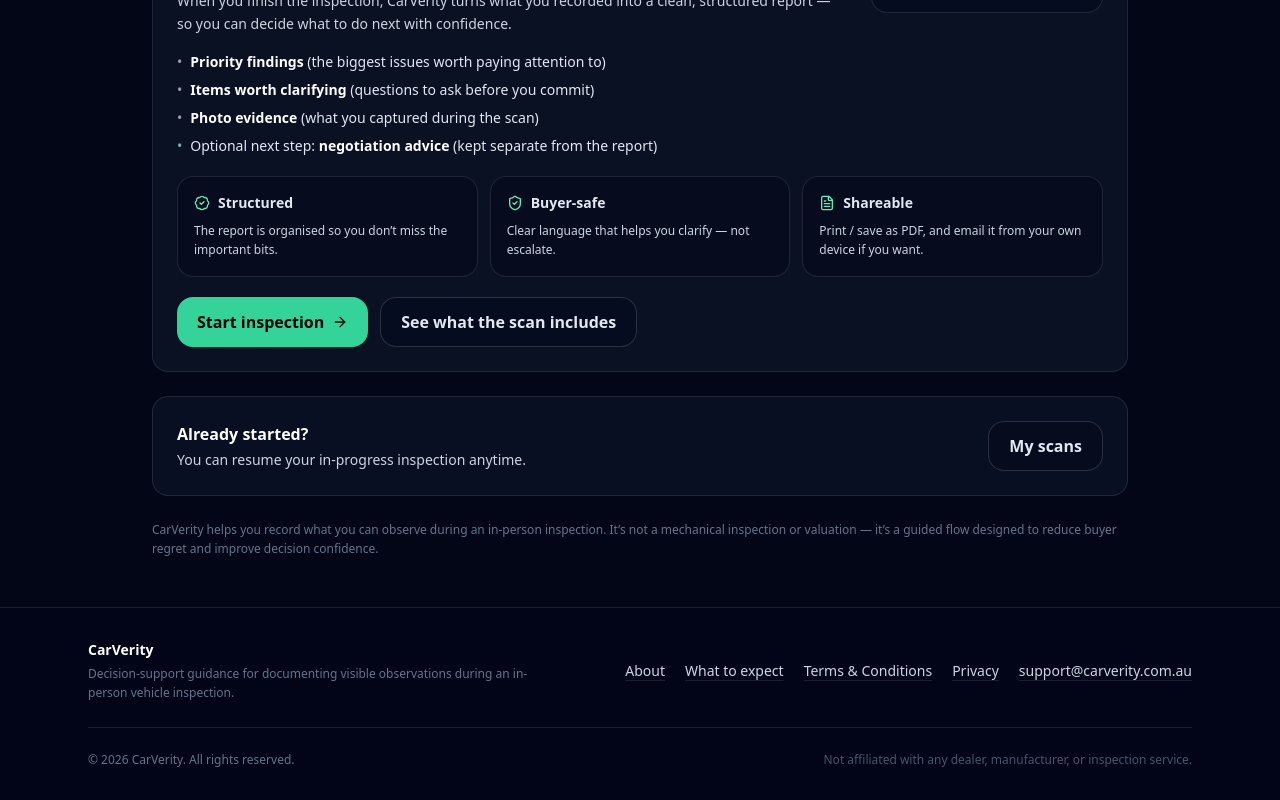
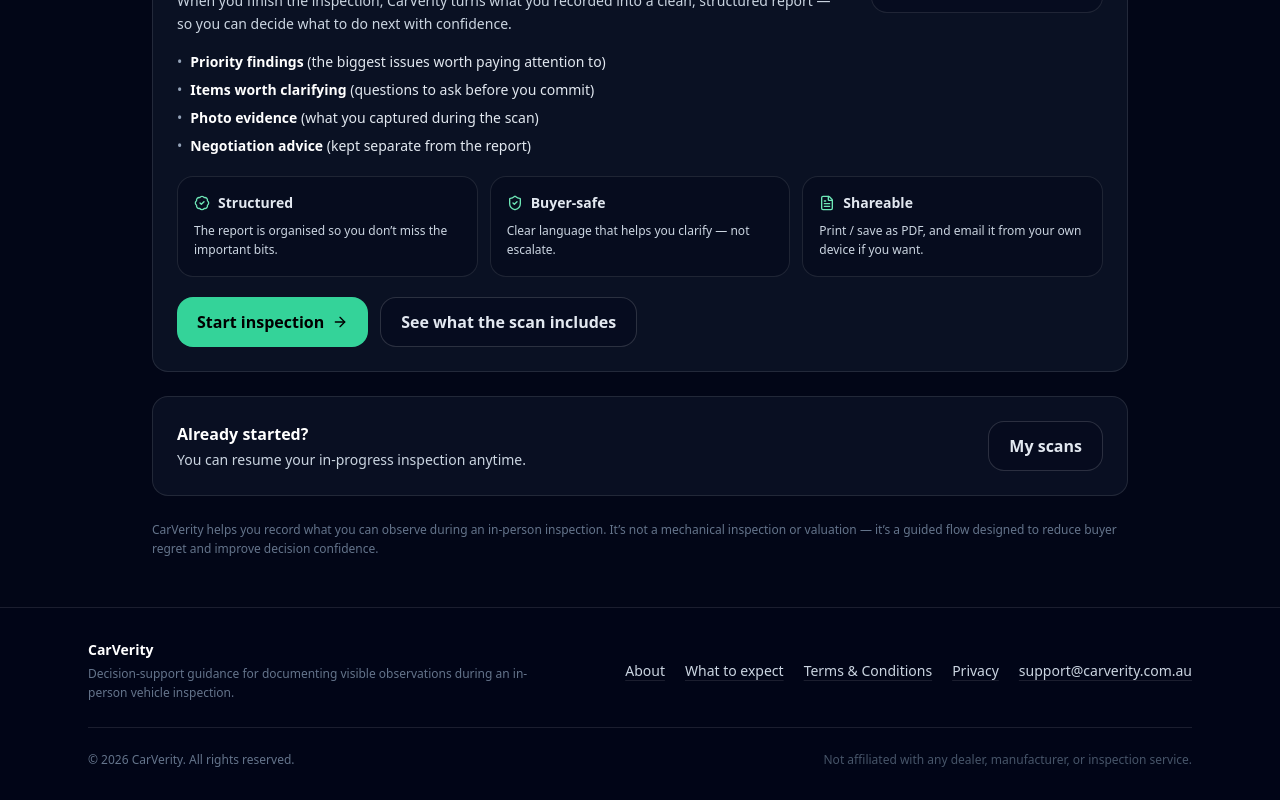
Before and after one commit to jeremy-swallow/carverity-clean, a React (Vite) app: page / in a window 1280 px wide. Shown: the part 1232-2032 px from the top of the page. Built offline with nearby package versions, Linux system fonts and the light colour scheme; no server answers.

Commit message:
Tweak negotiation advice bullet on home page

```diff
--- a/src/pages/Home.tsx
+++ b/src/pages/Home.tsx
@@ -33,7 +33,9 @@ function normaliseResumeTarget(
   if (s.startsWith("/")) return s;
 
   // If older code stored a keyword step, map it safely
-  const scanId: string | null = progress?.scanId ? String(progress.scanId) : null;
+  const scanId: string | null = progress?.scanId
+    ? String(progress.scanId)
+    : null;
 
   if (s === "unlock" && scanId) return `/scan/in-person/unlock/${scanId}`;
   if (s === "analyzing" && scanId) return `/scan/in-person/analyzing/${scanId}`;
@@ -127,7 +129,9 @@ export default function Home() {
       "completed",
     ];
 
-    const isCompleted = completedStepPrefixes.some((p) => rawStep.startsWith(p));
+    const isCompleted = completedStepPrefixes.some((p) =>
+      rawStep.startsWith(p)
+    );
 
     if (isCompleted) {
       try {
@@ -474,9 +478,8 @@ export default function Home() {
             <li className="flex gap-2">
               <span className="text-slate-400">•</span>
               <span>
-                Optional next step:{" "}
                 <span className="font-semibold text-white">
-                  negotiation advice
+                  Negotiation advice
                 </span>{" "}
                 (kept separate from the report)
               </span>
```
